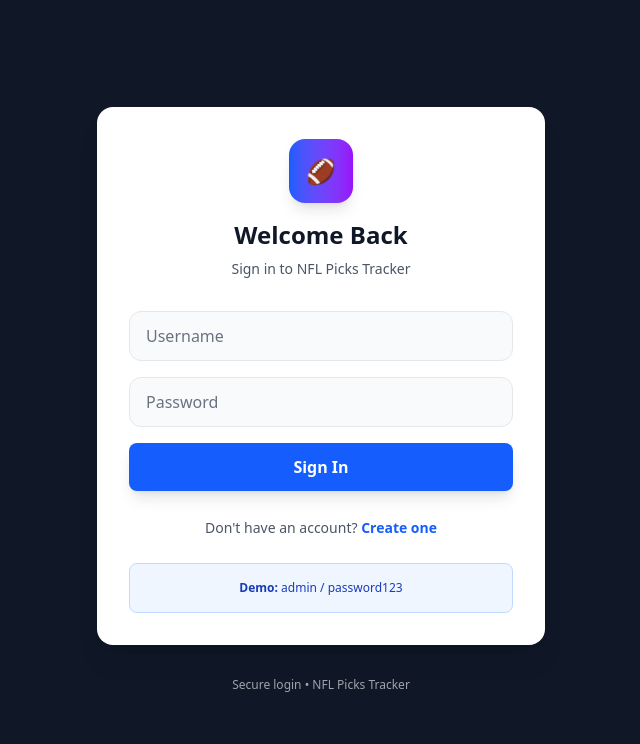
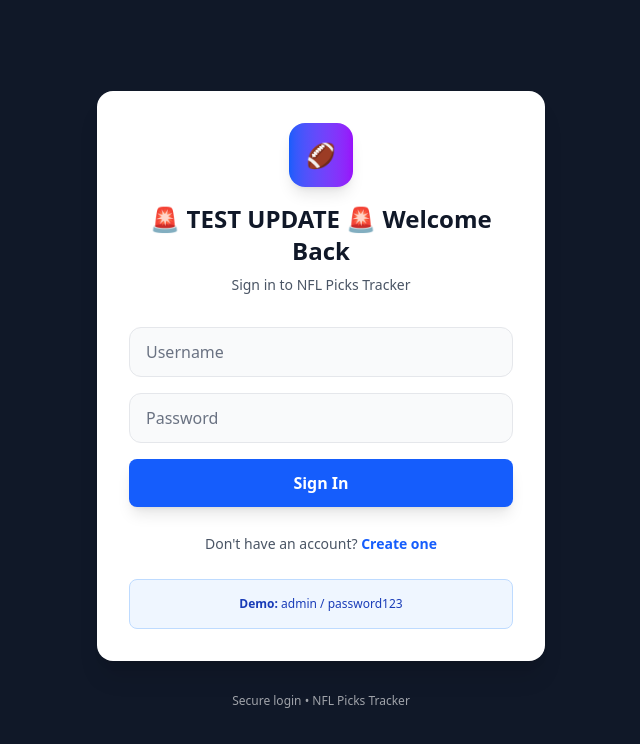
Before and after one commit to cabrennan20/thepool, a Next.js app in the folder frontend/: page / in a window 1280 px wide. Shown: the top 744 px of the page, without its empty margins (319-959 px from the left). Built offline with nearby package versions, Linux system fonts and the light colour scheme.

Commit message:
Add test marker to verify deployment updates

```diff
--- a/frontend/components/LoginForm.tsx
+++ b/frontend/components/LoginForm.tsx
@@ -59,7 +59,7 @@ const LoginForm: React.FC = () => {
               </div>
             </div>
             <h1 className="text-2xl font-bold text-gray-900 mb-2">
-              {isLogin ? 'Welcome Back' : 'Create Account'}
+              🚨 TEST UPDATE 🚨 {isLogin ? 'Welcome Back' : 'Create Account'}
             </h1>
             <p className="text-gray-600 text-sm">
               {isLogin ? 'Sign in to NFL Picks Tracker' : 'Join NFL Picks Tracker today'}
```
